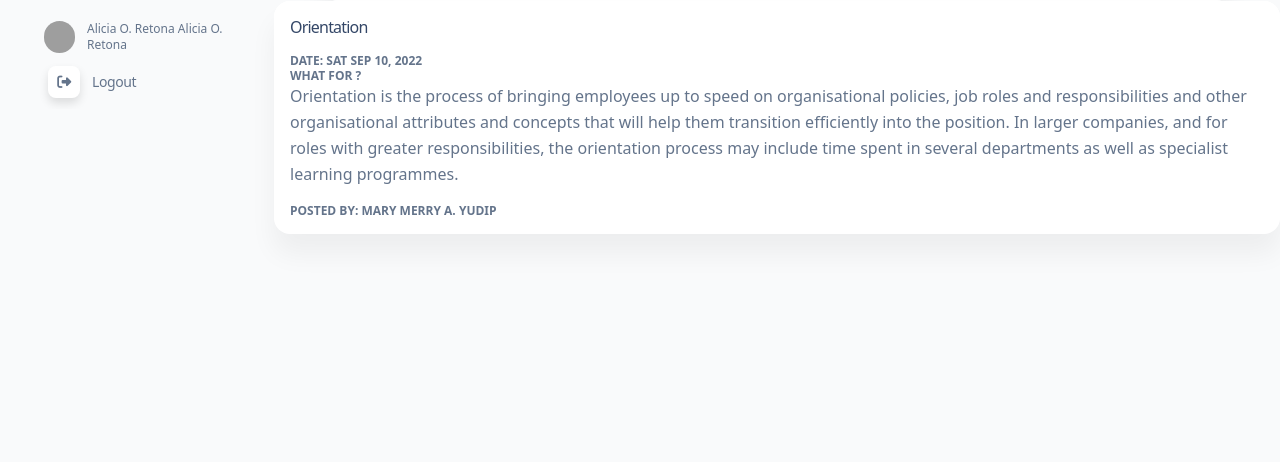
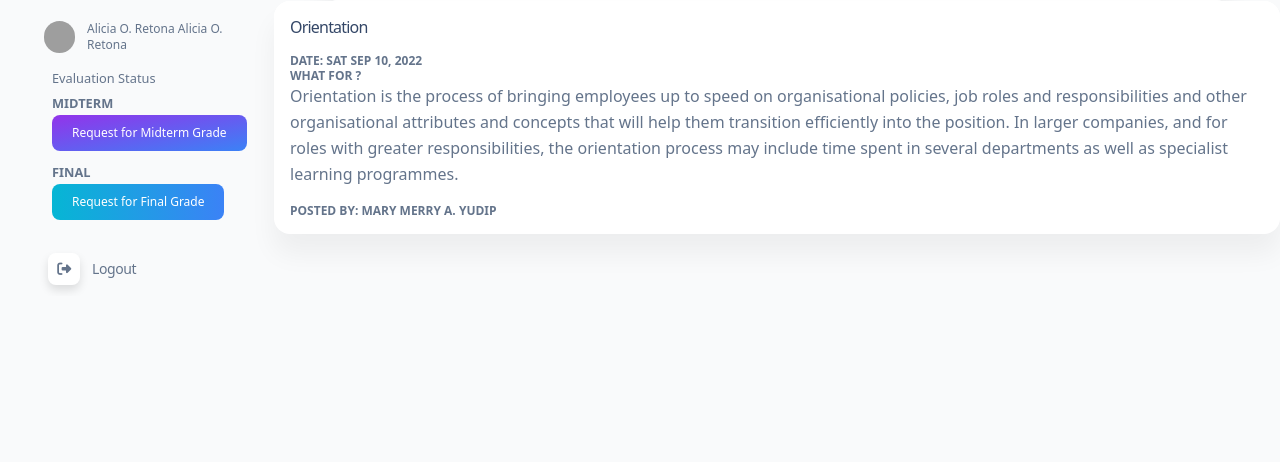
Before and after one commit to jessiesantiano/ojt-rm-system, a PHP site: page /tcpdf/student/index.php in a window 1280 px wide. Shown: the part 338-800 px from the top of the page. Run offline with PHP 8.4, Linux system fonts and the light colour scheme; a user stored in the database is signed in; data comes from the database, SQL or seed files in the repository; style sheets or scripts are compiled from the project's sources; some libraries are stand-ins or nearby versions; grey boxes are pictures that could not be loaded.

Commit message:
student, request btn

```diff
--- a/student/template.php
+++ b/student/template.php
@@ -102,8 +102,18 @@ if(!isset($_SESSION["id"])) {
           </span>
           <span class="text-xs px-3"><?php echo $_SESSION["Sname"]; ?> <?php echo $_SESSION["Slname"]; ?></span>
         </div>
+      <div class="p-3 pl-9">
+        <small>Evaluation Status</small>
+        <div>
+          <b><small>MIDTERM</small></b>
+          <button type="button" class="text-white bg-gradient-to-br from-purple-600 to-blue-500 hover:bg-gradient-to-bl focus:ring-4 focus:outline-none focus:ring-blue-300 dark:focus:ring-blue-800 font-medium rounded-lg text-xs px-5 py-2.5 text-center mr-2 mb-2">Request for Midterm Grade</button>
+        </div>
+        <div>
+          <b><small>FINAL</small></b>
+          <button type="button" class="text-white bg-gradient-to-r from-cyan-500 to-blue-500 hover:bg-gradient-to-bl focus:ring-4 focus:outline-none focus:ring-cyan-300 dark:focus:ring-cyan-800 font-medium rounded-lg text-xs px-5 py-2.5 text-center mr-2 mb-2">Request for Final Grade</button>
+        </div>
+      </div>
         <ul class="flex flex-col pl-0 mb-0">
-
         <li class="mt-0.5 w-full">
           <a class="py-2.7 text-sm ease-nav-brand my-0 mx-4 flex items-center whitespace-nowrap px-4 transition-colors" href="index.php?q=logout">
             <div class="shadow-soft-2xl mr-2 flex h-8 w-8 items-center justify-center rounded-lg bg-white bg-center stroke-0 text-center xl:p-2.5">
```
Also changed, not shown: admin/pages/evaluation/modals/evaluateModal.php (line endings or trailing spaces). Lines whose indentation alone changed are shown as unchanged.
